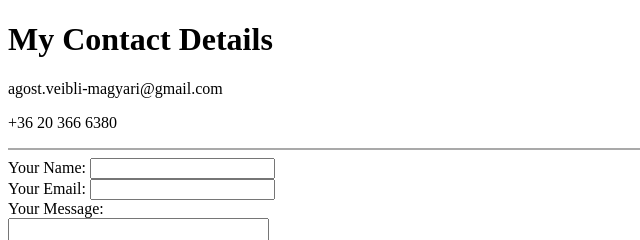
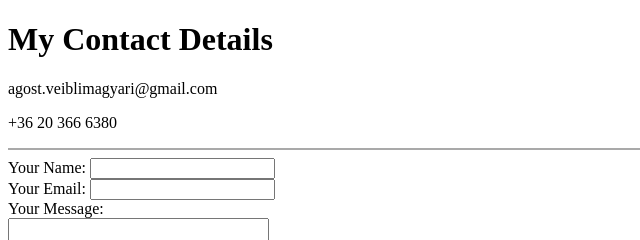
Before and after one commit to VMAgost/CV, a plain HTML site: page contact me.html in a window 1280 px wide. Shown: the top 240 px of the page, 0-640 px from the left. Drawn offline with Linux system fonts and the light colour scheme.

Commit message:
Update contact me.html

```diff
--- a/contact me.html
+++ b/contact me.html
@@ -6,7 +6,7 @@
   </head>
   <body>
     <h1>My Contact Details</h1>
-    <p>agost.veibli-magyari@gmail.com</p>
+    <p>agost.veiblimagyari@gmail.com</p>
     <p>+36 20 366 6380</p>
     <hr color=darkgrey>
     <form action="mailto:agost.veiblimagyari@gmail.com" method="post" enctype="text/plain">
```
